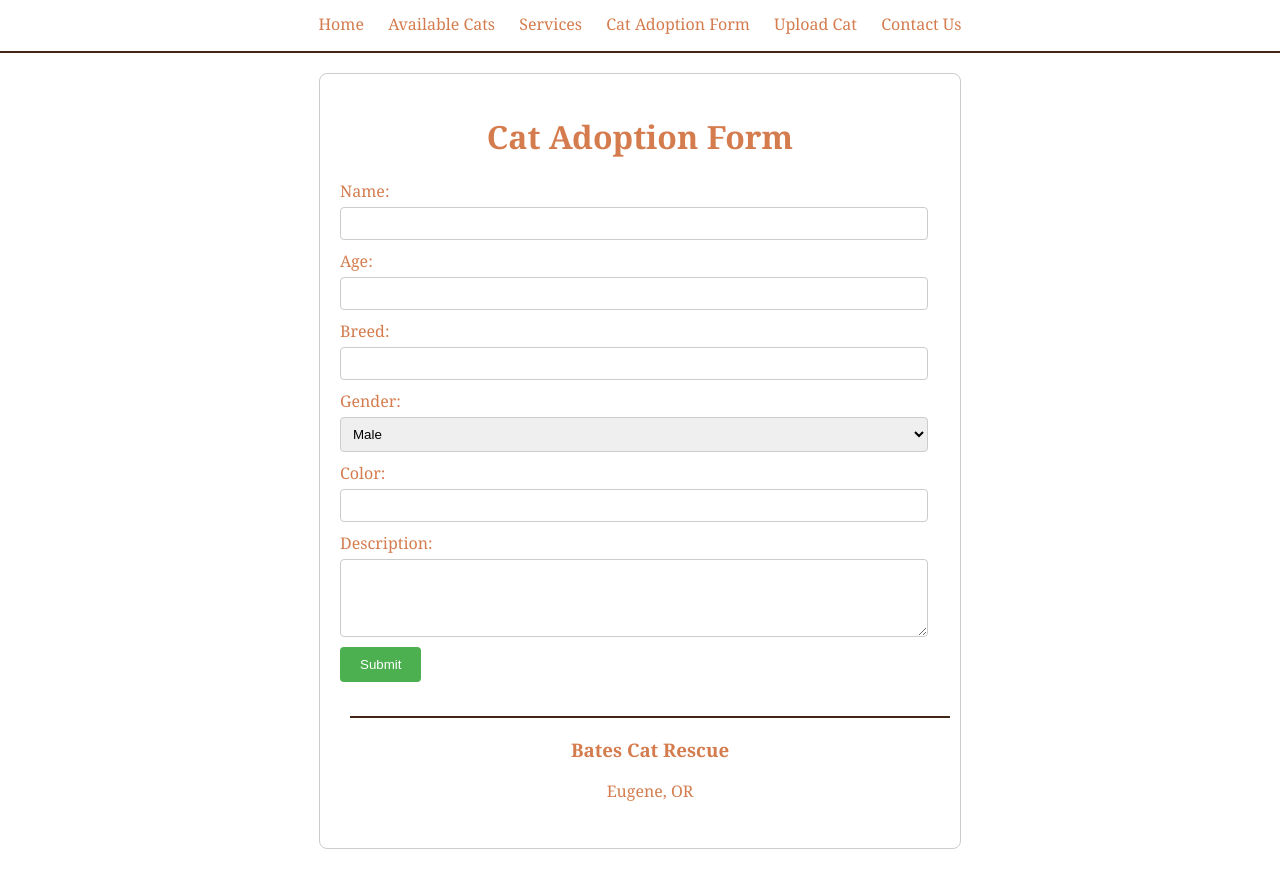
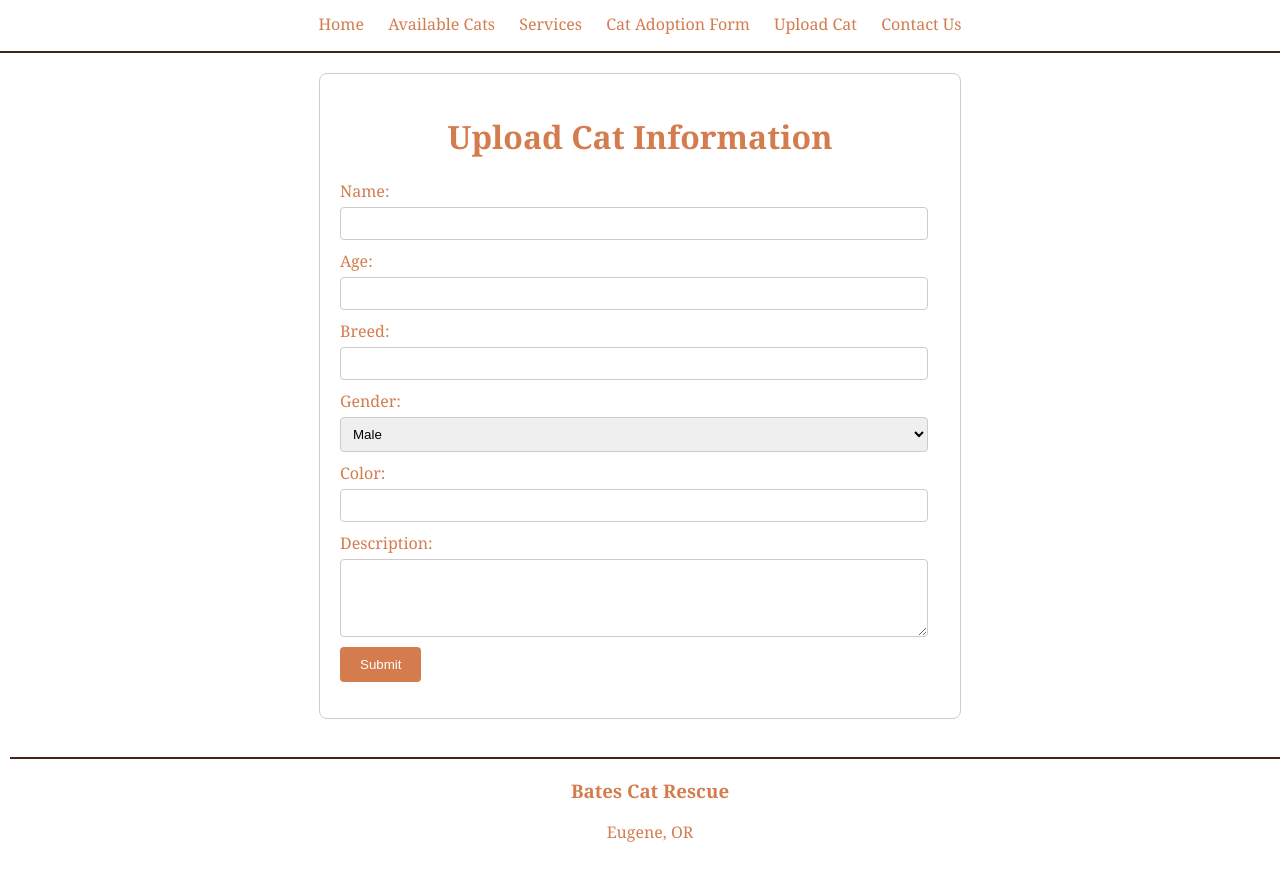
Before and after one commit to ameliabates/bates-_shelter.github.io, a plain HTML site: page upload_cat.html in a window 1280 px wide. Shown: the part 303-1172 px from the top of the page. Drawn offline with Linux system fonts and the light colour scheme.

Commit message:
Update upload_cat.html

```diff
--- a/upload_cat.html
+++ b/upload_cat.html
@@ -66,7 +66,7 @@ textarea {
 }
 
 button {
-  background-color: #4caf50;
+  background-color: #D47C4E;
   color: #fff;
   padding: 10px 20px;
   border: none;
@@ -76,11 +76,11 @@ button {
 }
 
 button:hover {
-  background-color: #45a049;
+  background-color: #432616;
 }
 
 button:active {
-  background-color: #3e8e41;
+  background-color: #432616;
 }
 
 #catList {
@@ -116,7 +116,7 @@ button:active {
 	<hr style="height:2px;border-width:0;color:#432616;background-color:#432616">
 <body>
   <div class="container">
-    <h1>Cat Adoption Form</h1>
+    <h1> Upload Cat Information </h1>
     <form id="catForm">
       <label for="name">Name:</label>
       <input type="text" id="name" name="name" required>
@@ -142,6 +142,7 @@ button:active {
 
       <button type="submit">Submit</button>
     </form>
+    </div>
     <footer>
 <hr style="height:2px;border-width:0;color:#432616;background-color:#432616">
     <h3> Bates Cat Rescue </h3>
@@ -149,8 +150,7 @@ button:active {
     <p> Eugene, OR </p>
     </footer>
 
-</body>
-</html>
+
 
    <script src="script.js"></script>
 </body>
```
